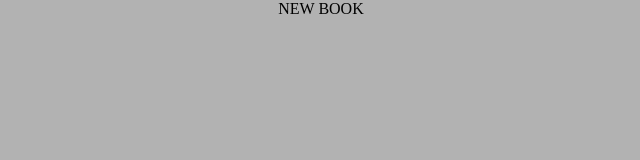
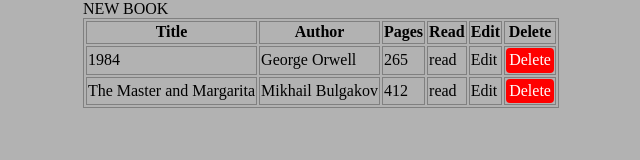
Before and after one commit to marlen-sim/library, a plain HTML site: page index.html in a window 1280 px wide. Shown: the whole page, without its empty margins (319-959 px from the left). Drawn offline with Linux system fonts and the light colour scheme.

Commit message:
Add delete button

```diff
--- a/script/main.js
+++ b/script/main.js
@@ -44,7 +44,7 @@ function addBookToLibrary(title, author, pages) {
     myLibrary.push(new Book(title, author, pages, "not read"));
 }
 
-function showBookTable() {
+function renderTable() {
     const books = document.querySelector(".books");
     let tableTamplate = `<table class="books__table">
         <thead>
@@ -52,6 +52,9 @@ function showBookTable() {
                 <th>Title</th>
                 <th>Author</th>
                 <th>Pages</th>
+                <th>Read</th>
+                <th>Edit</th>
+                <th>Delete</th>
             </tr>
         </thead>
         <tbody class="tbody">
@@ -59,26 +62,52 @@ function showBookTable() {
         </tbody>
     </table>`;
     books.innerHTML = tableTamplate;
+}
 
+renderTable();
+
+function showBookTable() {
     const tbody = document.querySelector(".tbody");
-    let row = ``;
 
-    myLibrary.forEach((book) => {
+    let rowHTML = "";
+
+    myLibrary.forEach((book, index) => {
         let title = book.title;
         let author = book.author;
         let pages = book.pages;
 
-        row =
-            row +
-            `
-        <tr class="tr">
+        rowHTML += `
+        <tr class="tr" data-index="${index}">
             <td>${title}</td>
             <td>${author}</td>
             <td>${pages}</td>
+            <td>read</td>
+            <td>
+                <button>Edit</button>
+            </td>
+            <td>
+                <button class="delete-btn js-delete-btn" data-delete="${index}">Delete</button>
+            </td>
         </tr>`;
     });
-    tbody.innerHTML = row;
+
+    tbody.innerHTML = rowHTML;
+
+    document.querySelectorAll(".js-delete-btn").forEach((btn) => {
+        btn.addEventListener("click", () => {
+            const index = btn.dataset.delete;
+            console.log(index);
+            deleteItem(index);
+            showBookTable();
+        });
+    });
+
+    function deleteItem(index) {
+        myLibrary.splice(index, 1);
+    }
 }
+
+showBookTable();
 
 // MODAL
 const open = document.querySelector(".open-modal");
--- a/styles/styles.css
+++ b/styles/styles.css
@@ -129,3 +129,11 @@ th {
     background-color: rgba(0, 0, 0, 0.3);
     opacity: 0.9;
 }
+
+.delete-btn {
+    background-color: red;
+    color: #fff;
+    border-radius: 4px;
+    padding: 0.2em;
+    cursor: pointer;
+}
```
